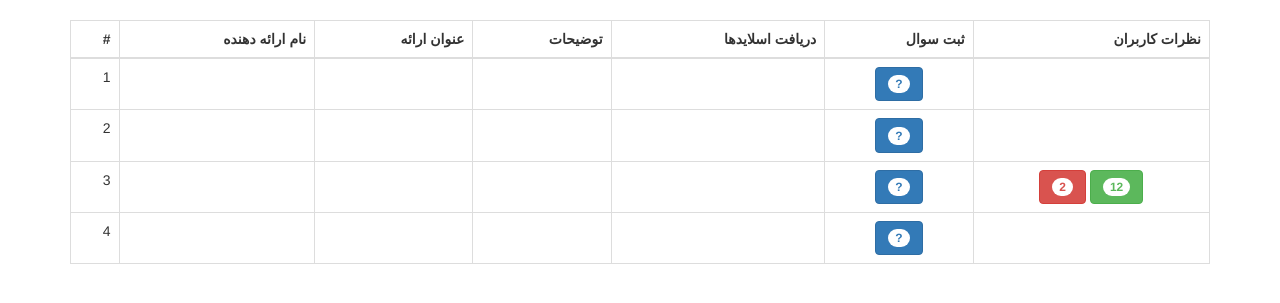
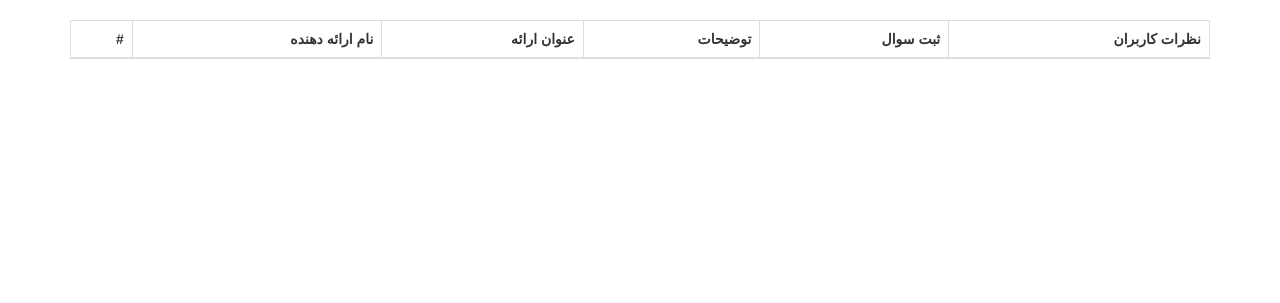
Before and after one commit to numb95/presbid, a Django app: page / in a window 1280 px wide. Shown: the part 52-355 px from the top of the page. Run offline with Django 3.2, Linux system fonts and the light colour scheme; tables that the repository leaves empty hold one stand-in row (values such as "Sample post"); lists and menus that the app fills with data are empty; parts of the project's set-up code (start-up, migrations or seed data) failed here and were passed over; some libraries are stand-ins or nearby versions.

Commit message:
fix adding data in table

```diff
--- a/presbid/templates/index.html
+++ b/presbid/templates/index.html
@@ -34,7 +34,6 @@
       <tr>
         <th>نظرات کاربران </th>
         <th>ثبت سوال</th>
-        <th>دریافت اسلاید‌ها</th>
         <th>توضیحات</th>
         <th>عنوان ارائه</th>
         <th>نام ارائه دهنده</th>
@@ -43,69 +42,21 @@
       </tr>
     </thead>
     <tbody>
-      <tr>
-        <td></td>
-        <td>
-	        <div class="row-centered">
+
+          {% for data in Presentation %}
+             <tr>
+            <td>//</td>
+            <td><div class="row-centered">
 	        	<button type="button" class="btn btn-primary" data-toggle="modal" data-target="#ask-question"><span class="badge">?</span></button>
-	        </div>
-         </td>
-        <td></td>
-        <td></td>
-        <td></td>
-        <td></td>
-        <td>1</td>
+	        </div></td>
+             <td>{{data.description}}</td>
+             <td>{{data.title}}</td>
+             <td>{{data.person}}</td>
+             <td>{{data.id}}</td>
+             </tr>
+           {% endfor %}
       </tr>
-      <tr>
-       <td></td>
-        <td>
- 			<div class="row-centered">
-	        	<button type="button" class="btn btn-primary" data-toggle="modal" data-target="#ask-question"><span class="badge">?</span></button>
-	        </div>
 
-        </td>
-        <td></td>
-        <td></td>
-        <td></td>
-        <td></td>
-        <td>2</td>
-      </tr>
-      <tr>
-        <td>
-        	 <div class="row-centered">
-	        	<button type="button" class="btn btn-success" data-toggle="modal" data-target="#ask-question"><span class="badge"><i class="fa fa-thumbs-up" aria-hidden="true"></i>12</span></button>
-	        	<button type="button" class="btn btn-danger" data-toggle="modal" data-target="#ask-question"><span class="badge"><i class="fa fa-thumbs-up" aria-hidden="true"></i>2</span></button>
-	     </div>
-<i class="fa fa-thumbs-up" aria-hidden="true">
-        </td>
-        <td>
-
-		 <div class="row-centered">
-	        	<button type="button" class="btn btn-primary" data-toggle="modal" data-target="#ask-question"><span class="badge">?</span></button>
-	     </div>
-
-        </td>
-        <td></td>
-        <td></td>
-        <td></td>
-        <td></td>
-        <td>3</td>
-      </tr>
-      <tr>
-      	<td></td>
-        <td>
-
-			 	 <div class="row-centered">
-	        	<button type="button" class="btn btn-primary" data-toggle="modal" data-target="#ask-question"><span class="badge">?</span></button>
-	        </div>
-
-        </td>
-        <td></td>
-        <td></td>
-        <td></td>
-        <td></td>
-        <td>4</td>
-      </tr>
     </tbody>
   </table>
 </div>
```
